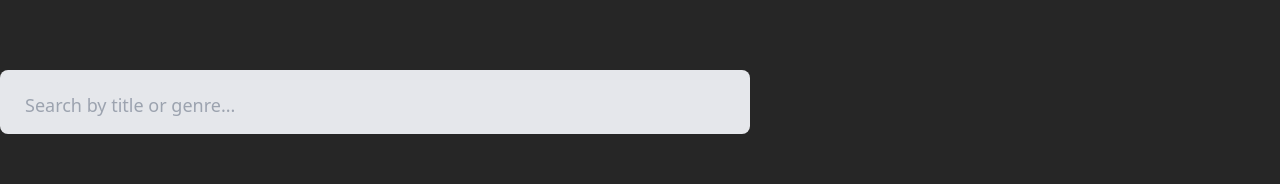
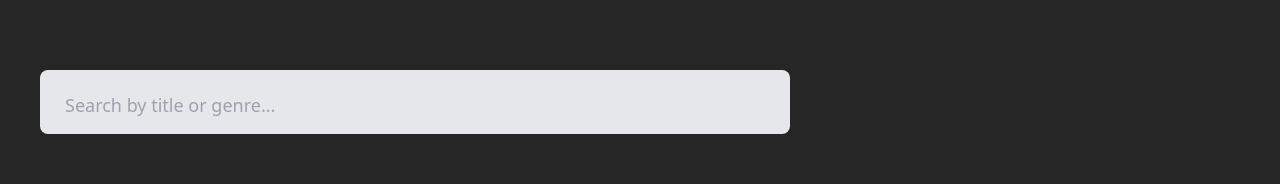
Before and after one commit to teeTech32/Videoplayer, a React (Vite) app: page / in a window 1280 px wide. Shown: the part 170-354 px from the top of the page. Built offline with nearby package versions, Linux system fonts and the light colour scheme.

Commit message:
Searchbar.tsx
z

```diff
--- a/src/components/Searchbar.tsx
+++ b/src/components/Searchbar.tsx
@@ -35,7 +35,7 @@ const SearchBar = ({ onSearch }:Props) => {
               data-aos-duration='1000'
               data-aos-easing='ease-in-out' className=" flex justify-center py-20">
    <div className='grid md:grid-cols-2 lg:grid-cols-2 xl:grid-cols-2 mb-8 gap-8'>
-    <div className="input input-lg bg-gray-200 w-[300px] md:w-[500px] xl:w-[750px] pr-40 text-black relative">
+    <div className="input input-lg bg-gray-200 w-[300px] md:w-[500px] xl:w-[750px] pr-40 text-black relative ml-2 xl:ml-10">
         <input
             type="text"
             placeholder="Search by title or genre..."
```
